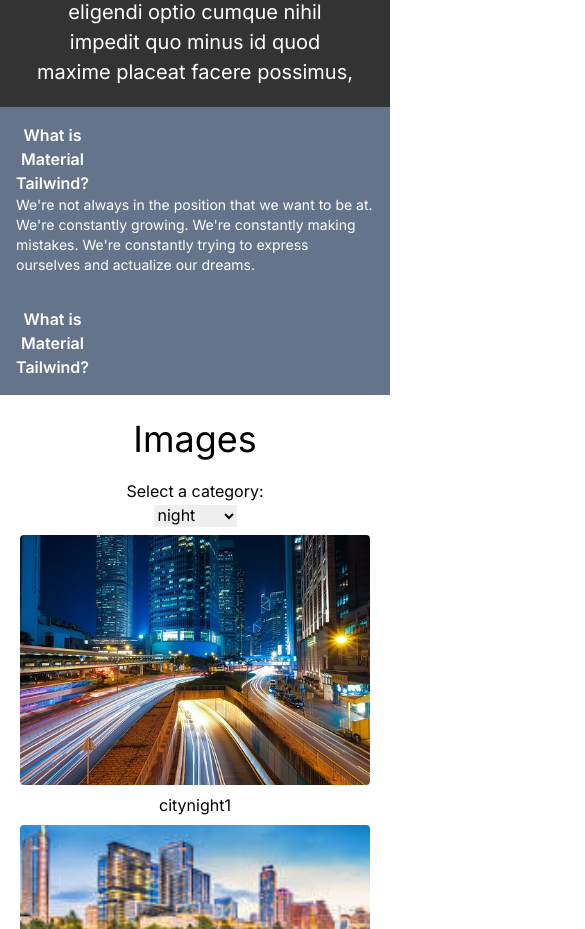
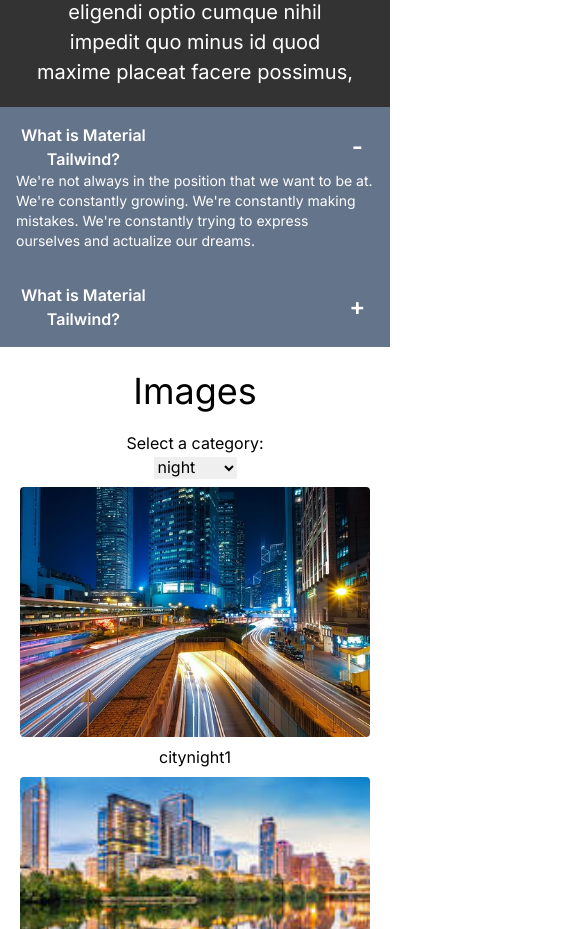
Before and after one commit to Georgeshayek/building-page, a Next.js app: page /contact in a window 390 px wide. Shown: the part 780-1709 px from the top of the page, 585 px wide, since content can reach past the window. Built offline with nearby package versions, Linux system fonts and the light colour scheme.

Commit message:
added  responsive accordion in the contact page

```diff
--- a/src/components/accordion.js
+++ b/src/components/accordion.js
@@ -13,7 +13,7 @@ export function DefAccordion() {
   return (
     <>
       <Accordion open={open === 1} className="p-4 bg-slate-500 text-white">
-        <AccordionHeader className="flex" onClick={() => handleOpen(1)}><p>What is Material Tailwind?</p><p></p><button className="ml-[1000px] text-[1.5rem] w-[50px]  rounded-xl" onClick={() => handleOpen(1)}>{open===1&&<p>-</p>}{open!==1&&<p>+</p>}</button></AccordionHeader>
+        <AccordionHeader className="flex justify-between" onClick={() => handleOpen(1)}><p>What is Material Tailwind?</p><p></p><button className=" ml-[1000px] max-lg:ml-[190px] text-[1.5rem] w-[50px]  " onClick={() => handleOpen(1)}>{open===1&&<p>-</p>}{open!==1&&<p>+</p>}</button></AccordionHeader>
         <AccordionBody className={`${open === 1 ? "" : "text-transparent"}`}>
           We&apos;re not always in the position that we want to be at. We&apos;re constantly
           growing. We&apos;re constantly making mistakes. We&apos;re constantly trying to express
@@ -21,7 +21,7 @@ export function DefAccordion() {
         </AccordionBody>
       </Accordion>
       <Accordion open={open === 2} className="p-4 bg-slate-500 text-white">
-        <AccordionHeader className="flex" onClick={() => handleOpen(2)}><p>What is Material Tailwind?</p><p></p><button className="ml-[1000px] text-[1.5rem] w-[50px]  rounded-xl" onClick={() => handleOpen(2)}>{open===2&&<p>-</p>}{open!==2&&<p>+</p>}</button></AccordionHeader>
+        <AccordionHeader className="flex justify-between" onClick={() => handleOpen(2)}><p>What is Material Tailwind?</p><p></p><button className=" ml-[1000px] max-lg:ml-[190px] text-[1.5rem] w-[50px]  " onClick={() => handleOpen(2)}>{open===2&&<p>-</p>}{open!==2&&<p>+</p>}</button></AccordionHeader>
         <AccordionBody className={`${open === 2 ? "" : "text-transparent"}`}>
           We&apos;re not always in the position that we want to be at. We&apos;re constantly
           growing. We&apos;re constantly making mistakes. We&apos;re constantly trying to express
```
